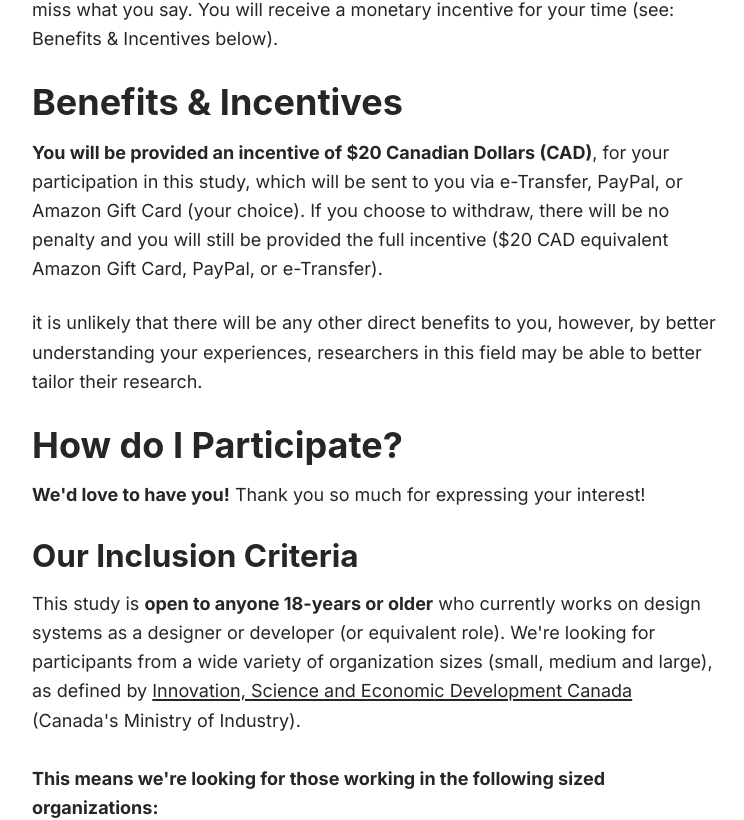
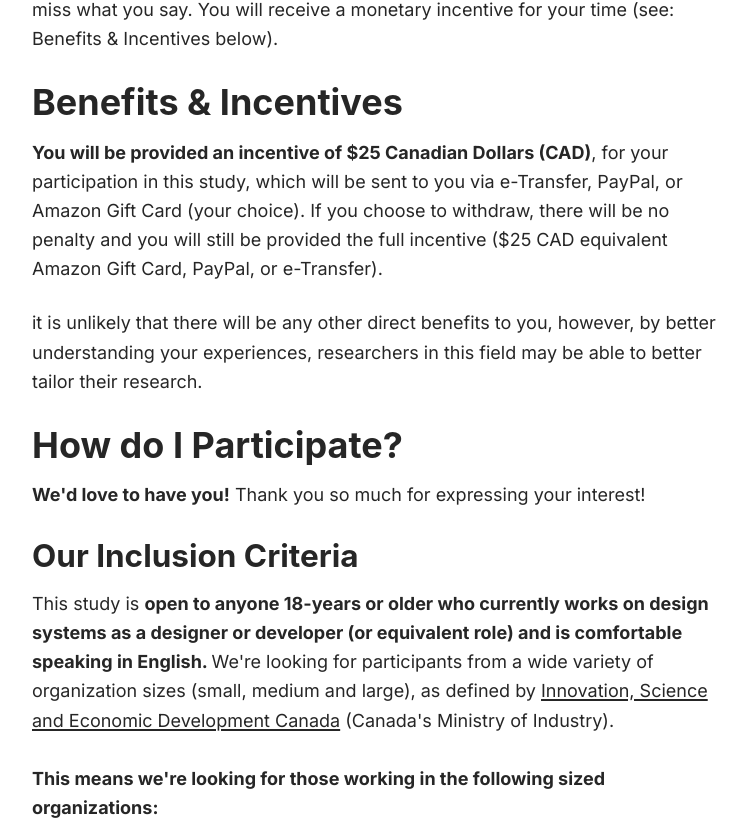
Before and after one commit to surajgoraya/designsystemstudy.ca, a SvelteKit app: page / in a window 1280 px wide. Shown: the part 1409-2229 px from the top of the page, without its empty margins (266-1010 px from the left). Built offline with nearby package versions, Linux system fonts and the light colour scheme.

Commit message:
feat: :bento: update incentive amount, clarify that english is required

```diff
--- a/src/routes/+page.svelte
+++ b/src/routes/+page.svelte
@@ -72,10 +72,10 @@
   <section id="benefits-and-incentives">
     <h2>Benefits & Incentives</h2>
     <p>
-      <strong>You will be provided an incentive of $20 Canadian Dollars (CAD)</strong>, for your
+      <strong>You will be provided an incentive of $25 Canadian Dollars (CAD)</strong>, for your
       participation in this study, which will be sent to you via e-Transfer, PayPal, or Amazon Gift
       Card (your choice). If you choose to withdraw, there will be no penalty and you will still be
-      provided the full incentive ($20 CAD equivalent Amazon Gift Card, PayPal, or e-Transfer).
+      provided the full incentive ($25 CAD equivalent Amazon Gift Card, PayPal, or e-Transfer).
     </p>
     <p>
       it is unlikely that there will be any other direct benefits to you, however, by better
@@ -88,16 +88,19 @@
     <p><b>We'd love to have you!</b> Thank you so much for expressing your interest!</p>
     <h3>Our Inclusion Criteria</h3>
     <p>
-      This study is <b>open to anyone 18-years or older</b> who currently works on design systems as a
-      designer or developer (or equivalent role). We're looking for participants from a wide variety
-      of organization sizes (small, medium and large), as defined by <a
+      This study is <b
+        >open to anyone 18-years or older who currently works on design systems as a designer or
+        developer (or equivalent role) and is comfortable speaking in English.
+      </b>We're looking for participants from a wide variety of organization sizes (small, medium
+      and large), as defined by
+      <a
         href="https://ised-isde.canada.ca/site/sme-research-statistics/en/key-small-business-statistics/key-small-business-statistics-2022#sB"
       >
         Innovation, Science and Economic Development Canada</a
       >
       (Canada's Ministry of Industry).
-      <br/>
-      <br/>
+      <br />
+      <br />
       <b>This means we're looking for those working in the following sized organizations:</b>
     </p>
     <ul>
@@ -120,7 +123,7 @@
 
 <style>
   .heading {
-    object-fit:cover;
+    object-fit: cover;
     height: 20vh;
     width: 100%;
     aspect-ratio: 16/9;
```
